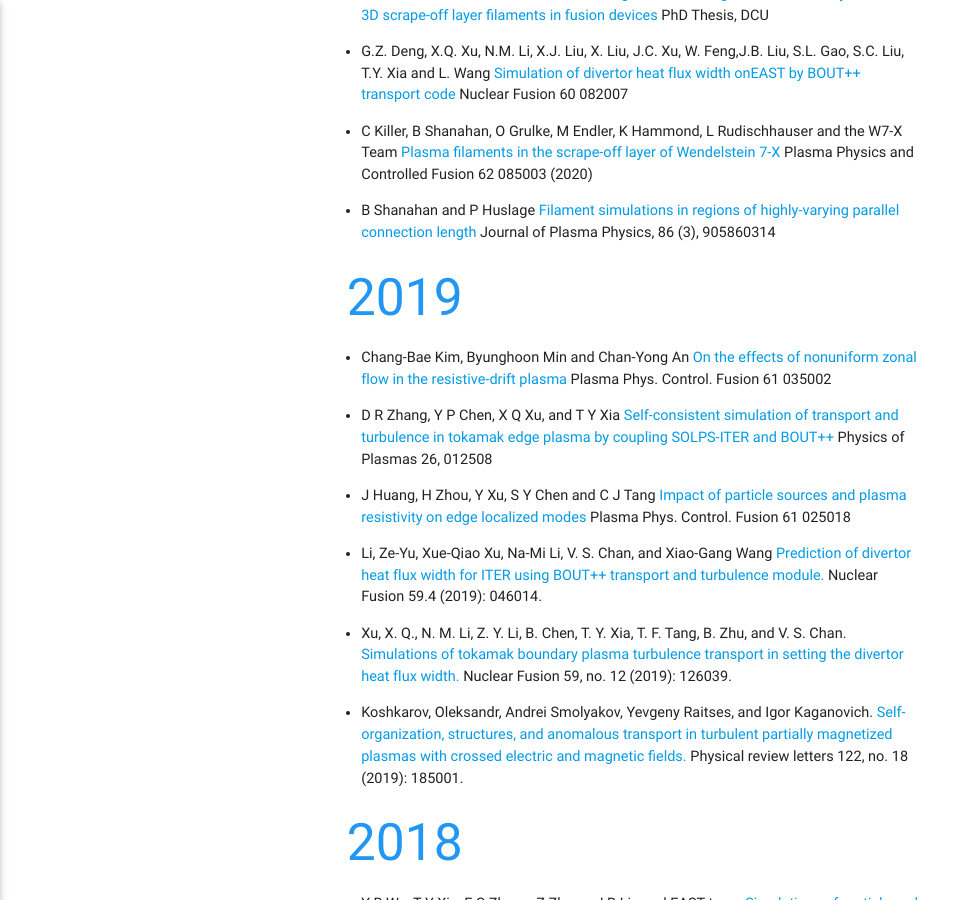
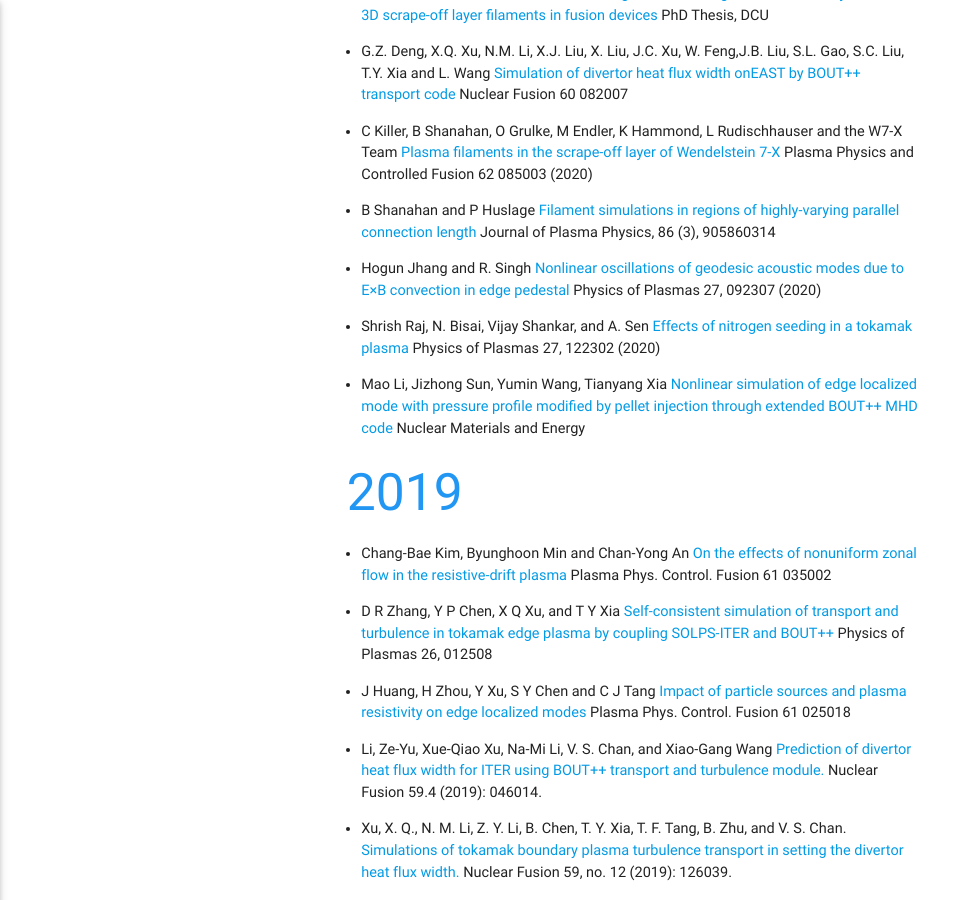
Before and after one commit to boutproject/boutproject.github.io, a Jekyll site: the page built from publications/index.md, in a window 1280 px wide and 900 px high, scrolled down 538 px. Shown: the whole window, without its empty margins (0-980 px from the left). Built offline with Jekyll 4.4.1, drawn with Linux system fonts in a browser that asks for light colours.

Commit message:
Add more 2020 publications

```diff
--- a/publications/index.md
+++ b/publications/index.md
@@ -18,6 +18,10 @@ nav-state: publications
 * G.Z. Deng, X.Q. Xu, N.M. Li, X.J. Liu, X. Liu, J.C. Xu, W. Feng,J.B. Liu, S.L. Gao, S.C. Liu, T.Y. Xia and L. Wang [Simulation of divertor heat flux width onEAST by BOUT++ transport code](https://doi.org/10.1088/1741-4326/ab70d6) Nuclear Fusion 60 082007
 * C Killer, B Shanahan, O Grulke, M Endler, K Hammond, L Rudischhauser and the W7-X Team [Plasma filaments in the scrape-off layer of Wendelstein 7-X](https://doi.org/10.1088/1361-6587/ab9313) Plasma Physics and Controlled Fusion 62 085003 (2020)
 * B Shanahan and P Huslage [Filament simulations in regions of highly-varying parallel connection length](https://doi.org/10.1017/S0022377820000562)  Journal of Plasma Physics, 86 (3), 905860314
+* Hogun Jhang and R. Singh [Nonlinear oscillations of geodesic acoustic modes due to E×B
+convection in edge pedestal](https://doi.org/10.1063/5.0017431) Physics of Plasmas 27, 092307 (2020)
+* Shrish Raj, N. Bisai, Vijay Shankar, and A. Sen [Effects of nitrogen seeding in a tokamak plasma](https://doi.org/10.1063/5.0015647) Physics of Plasmas 27, 122302 (2020)
+* Mao Li, Jizhong Sun, Yumin Wang, Tianyang Xia [Nonlinear simulation of edge localized mode with pressure profile modified by pellet injection through extended BOUT++ MHD code](https://doi.org/10.1016/j.nme.2020.100888) Nuclear Materials and Energy
 
 2019
 ----
```
